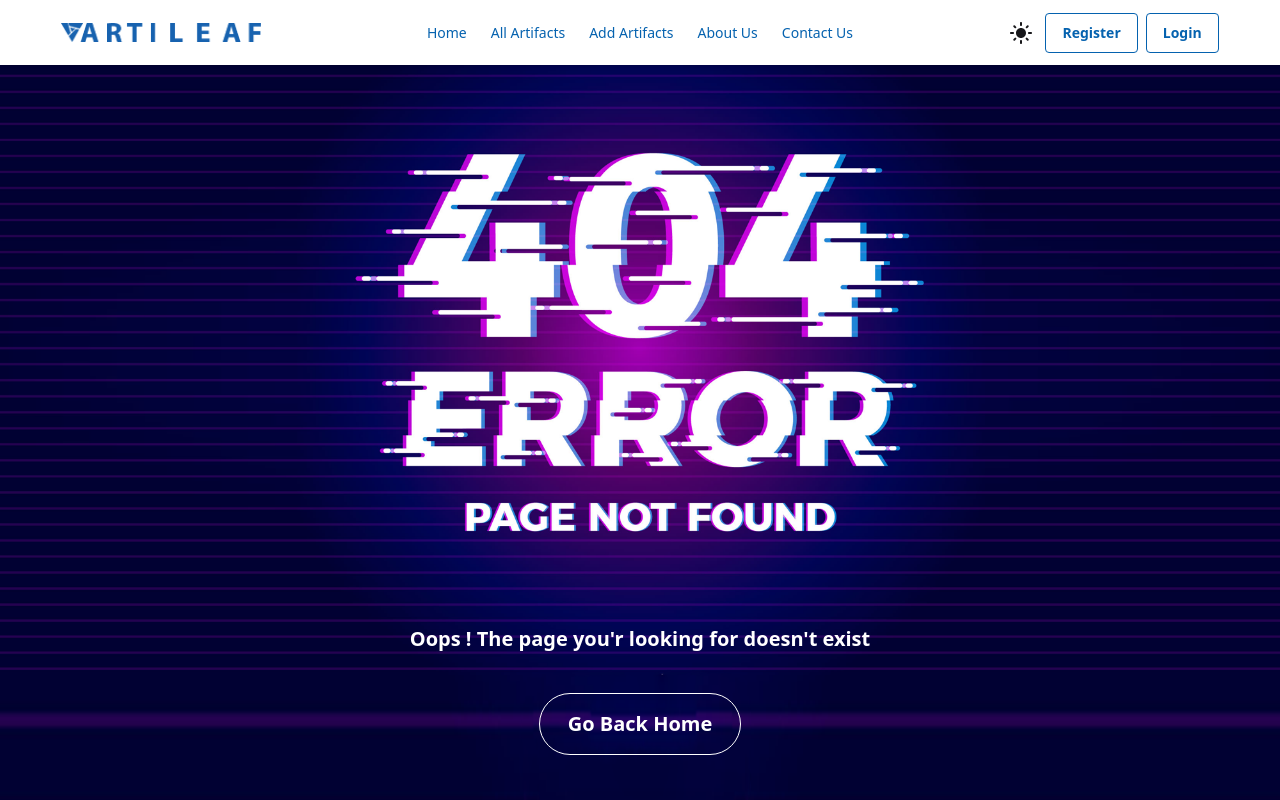
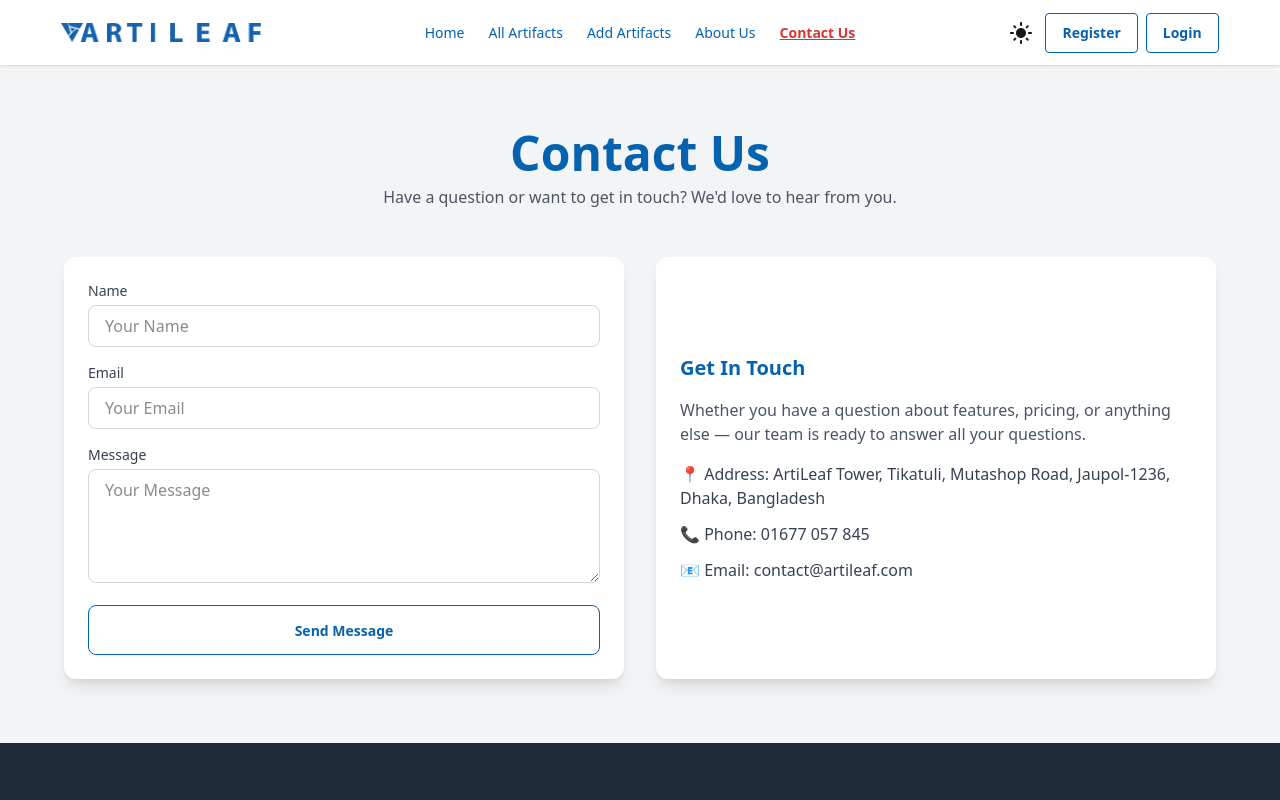
Before and after one commit to tonmoy-free/artileaf.client, a React (Vite) app: page /contact-us in a window 1280 px wide. Shown: the top 800 px of the page. Built offline with nearby package versions, Linux system fonts and the light colour scheme; no server answers.

Commit message:
contactus page design done

```diff
--- a/src/components/Home/Navbar.jsx
+++ b/src/components/Home/Navbar.jsx
@@ -42,7 +42,7 @@ const Navbar = () => {
             <li className='text-primary dark:text-white'><NavLink to="/allArtifacts">All Artifacts</NavLink></li>
             <li className='text-primary dark:text-white'><NavLink to="/addArtifacts">Add Artifacts</NavLink></li>
             <li className='text-primary dark:text-white'><NavLink to="/about-us">About Us</NavLink></li>
-            <li className='text-primary dark:text-white'><NavLink to="/addArtifacts">Contact Us</NavLink></li>
+            <li className='text-primary dark:text-white'><NavLink to="/contact-us">Contact Us</NavLink></li>
         </>
     )
     return (
--- /dev/null
+++ b/src/pages/ContactUs/ContactUs.jsx
@@ -0,0 +1,106 @@
+import React from "react";
+import { Link } from "react-router";
+import Swal from "sweetalert2";
+
+const ContactUs = () => {
+    const handleSubmit = e => {
+        e.preventDefault();
+        const form = e.target;
+        Swal.fire({
+            position: "top-end",
+            icon: "success",
+            title: "Your Message send Successful.Wait for reply.",
+            showConfirmButton: false,
+            timer: 1500
+        });
+        form.reset();
+    }
+    return (
+        <section className="bg-gray-100 dark:bg-gray-900 py-16 px-4 md:px-8 lg:px-16">
+            <div className="max-w-6xl mx-auto">
+                {/* Heading */}
+                <div className="text-center mb-12">
+                    <h1 className="text-3xl md:text-5xl font-bold text-primary dark:text-secondary">
+                        Contact Us
+                    </h1>
+                    <p className="mt-2 text-gray-600 dark:text-gray-300">
+                        Have a question or want to get in touch? We'd love to hear from you.
+                    </p>
+                </div>
+
+                <div className="grid grid-cols-1 md:grid-cols-2 gap-8">
+                    {/* Contact Form */}
+                    <form onSubmit={handleSubmit} className="bg-white dark:bg-gray-800 p-6 rounded-xl shadow-lg">
+                        <div className="mb-4">
+                            <label className="block text-sm font-medium text-gray-700 dark:text-gray-300 mb-1">
+                                Name
+                            </label>
+                            <input
+                                type="text"
+                                placeholder="Your Name"
+                                name="name"
+                                required
+                                className="w-full px-4 py-2 border border-gray-300 dark:border-gray-600 rounded-lg dark:bg-gray-700 dark:text-white focus:outline-none focus:ring-2 focus:ring-primary"
+                            />
+                        </div>
+
+                        <div className="mb-4">
+                            <label className="block text-sm font-medium text-gray-700 dark:text-gray-300 mb-1">
+                                Email
+                            </label>
+                            <input
+                                type="email"
+                                placeholder="Your Email"
+                                required
+                                name="email"
+                                className="w-full px-4 py-2 border border-gray-300 dark:border-gray-600 rounded-lg dark:bg-gray-700 dark:text-white focus:outline-none focus:ring-2 focus:ring-primary"
+                            />
+                        </div>
+
+                        <div className="mb-4">
+                            <label className="block text-sm font-medium text-gray-700 dark:text-gray-300 mb-1">
+                                Message
+                            </label>
+                            <textarea
+                                rows="4"
+                                placeholder="Your Message"
+                                name="Message"
+                                required
+                                className="w-full px-4 py-2 border border-gray-300 dark:border-gray-600 rounded-lg dark:bg-gray-700 dark:text-white focus:outline-none focus:ring-2 focus:ring-primary"
+                            ></textarea>
+                        </div>
+
+                        <button type="submit" className="w-full px-6 py-6 btn btn-outline btn-primary hover:bg-secondary hover:border-secondary dark:text-white dark:border-white rounded-lg transition-all duration-300">Send Message</button>
+
+                    </form>
+
+                    {/* Contact Info */}
+                    <div className="bg-white dark:bg-gray-800 p-6 rounded-xl shadow-lg flex flex-col justify-center">
+                        <h2 className="text-xl font-semibold text-primary dark:text-secondary mb-4">
+                            Get In Touch
+                        </h2>
+                        <p className="text-gray-600 dark:text-gray-300 mb-4">
+                            Whether you have a question about features, pricing, or anything else —
+                            our team is ready to answer all your questions.
+                        </p>
+
+                        <div className="space-y-3">
+                            <p className="text-gray-700 dark:text-gray-300">
+                                📍 Address: ArtiLeaf Tower, Tikatuli, Mutashop
+                                Road, Jaupol-1236, Dhaka, Bangladesh
+                            </p>
+                            <p className="text-gray-700 dark:text-gray-300">
+                                📞 Phone: 01677 057 845
+                            </p>
+                            <p className="text-gray-700 dark:text-gray-300">
+                                📧 Email: contact@artileaf.com
+                            </p>
+                        </div>
+                    </div>
+                </div>
+            </div>
+        </section>
+    );
+};
+
+export default ContactUs;
--- a/src/router/Router.jsx
+++ b/src/router/Router.jsx
@@ -20,6 +20,7 @@ import UpdateMyArtifact from "../pages/MyArtifactsRoute/UpdateMyArtifact";
 import ErrorPage from "../pages/ErrorPage/ErrorPage";
 import Loading from "../components/Loading/Loading";
 import AboutUs from "../pages/AddArtifacts/AboutUs/AboutUs";
+import ContactUs from "../pages/ContactUs/ContactUs";
 
 export const router = createBrowserRouter([
     {
@@ -75,6 +76,10 @@ export const router = createBrowserRouter([
             {
                 path: '/about-us',
                 element: <AboutUs></AboutUs>
+            },
+            {
+                path: '/contact-us',
+                element: <ContactUs></ContactUs>
             }
         ]
     },
```
